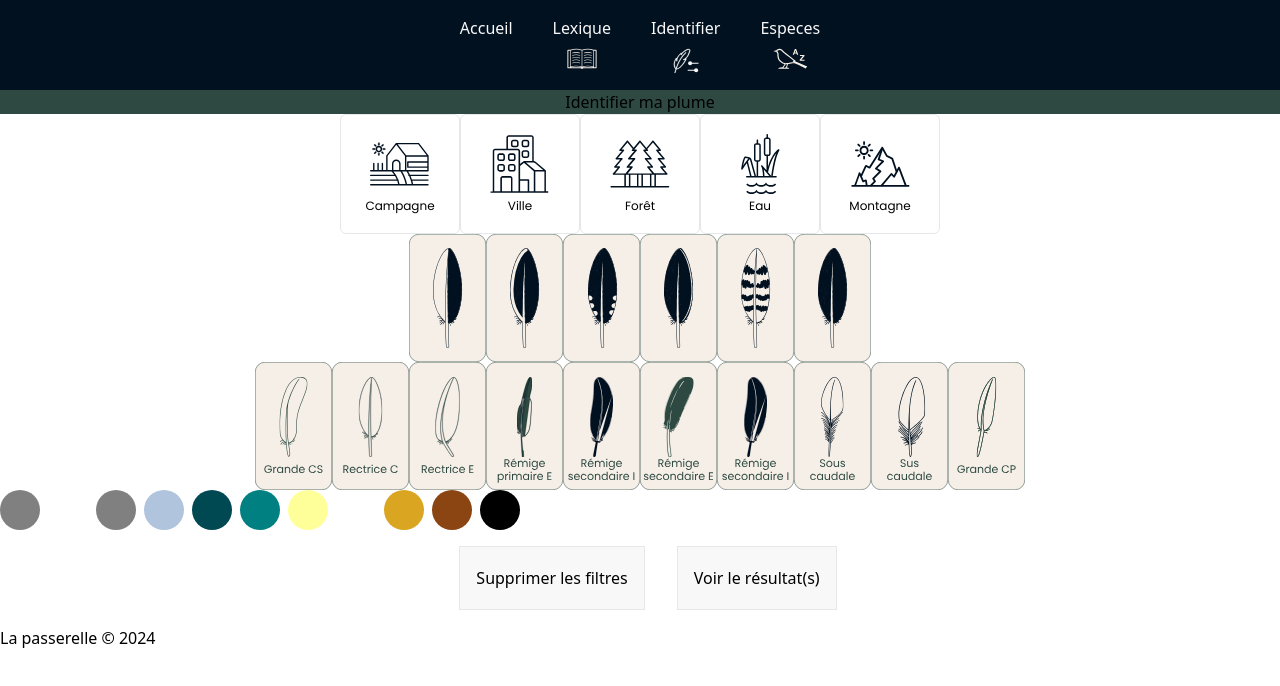
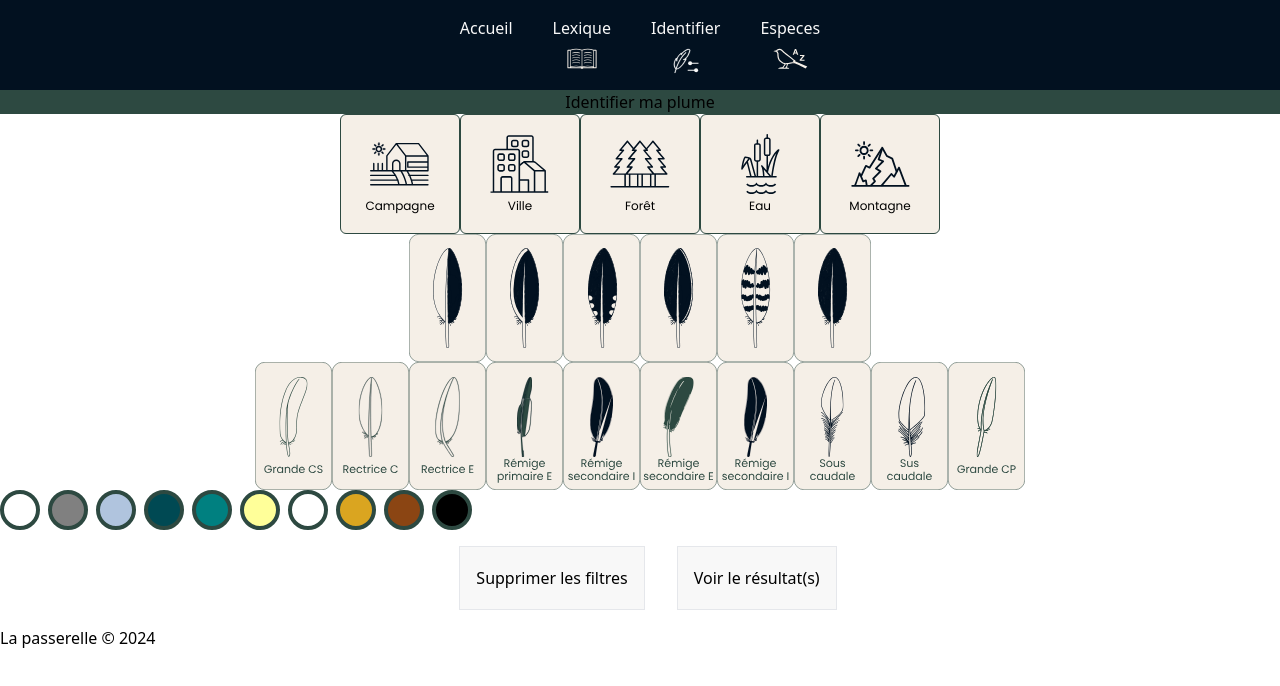
Before and after one commit to MicroTarion/ProjetPlumes, a React (Vite) app in the folder plumes-projet-front/: page /identifier in a window 1280 px wide. Shown: the top 686 px of the page. Built offline with nearby package versions, Linux system fonts and the light colour scheme.

Commit message:
ajouts states pour composants

```diff
--- a/plumes-projet-front/src/components/cards/FindingLocationCards.jsx
+++ b/plumes-projet-front/src/components/cards/FindingLocationCards.jsx
@@ -3,19 +3,65 @@ const FindingLocationCards = ({ title, logoFileName, handleClick, selected }) =>
   const imagePath = `/lieux/${logoFileName}`;
   const finalPath = imagePath;
 
+  // const style = {
+  //    backgroundColor: selected ? 'vert-naturaliste' : 'blanc-tourterelle',
+  //    // backgroundColor: selected ? 'ui-blanc-tourterelle' : 'ui-vert-naturaliste',
+  //     borderColor: selected ? 'vert-naturaliste' : 'blanc-tourterelle',
+  //     color: selected ? 'vert-naturaliste' : 'blanc-plume',
+  // };
+
   const style = {
-     backgroundColor: selected ? 'vert-naturaliste' : 'blanc-tourterelle',
-     // backgroundColor: selected ? 'ui-blanc-tourterelle' : 'ui-vert-naturaliste',
-      borderColor: selected ? 'vert-naturaliste' : 'blanc-tourterelle',
-      color: selected ? 'vert-naturaliste' : 'blanc-plume',
+    backgroundColor: selected ? 'vert-naturaliste' : 'blanc-tourterelle',
+    borderColor: selected ? 'ui-blanc-plume' : 'ui-vert-naturaliste',
+    color: selected ? 'ui-blanc-plume' : 'ui-vert-naturaliste',
   };
 
   return (
-      <div onClick={handleClick} className={`w-[80px] h-[80px] lg:w-[120px] lg:h-[120px] p-3 border border-${style.borderColor} rounded-md text-${style.color} bg-${style.backgroundColor} flex flex-col items-center justify-center`}>
-          <img src={finalPath} alt={title} className={`w-[40px] h-[40px] lg:w-[60px] lg:h-[60px] color-${style.color}`} />
-          <h2 className={`font-poppins text-xs mt-1 text-${style.color}`}>{title}</h2>
+      // <div onClick={handleClick} className={`w-[80px] h-[80px] lg:w-[120px] lg:h-[120px] p-3 border border-${style.borderColor} rounded-md text-${style.color} bg-${style.backgroundColor} flex flex-col items-center justify-center`}>
+      //     <img src={finalPath} alt={title} className={`w-[40px] h-[40px] lg:w-[60px] lg:h-[60px] color-${style.color}`} />
+      //     <h2 className={`font-poppins text-xs mt-1 text-${style.color}`}>{title}</h2>
+      // </div>
+      <div onClick={handleClick} className={`w-[80px] h-[80px] lg:w-[120px] lg:h-[120px] p-3 border rounded-md bg-${style.backgroundColor} border-${style.borderColor} flex flex-col items-center justify-center`}>
+        <img src={finalPath} alt={title} className={`w-[40px] h-[40px] lg:w-[60px] lg:h-[60px] text-${style.color}`} />
+        <h2 className={`font-poppins text-xs mt-1 text-${style.color}`}>{title}</h2>
       </div>
   );
 };
 
 export default FindingLocationCards;
+
+// import clsx from "clsx";
+// import { ReactSVG } from "react-svg";
+
+// import "./style.css";
+
+// const FindingLocationCards = ({
+//   title,
+//   logoFileName,
+//   handleClick,
+//   selected,
+// }) => {
+//   const imagePath = `/lieux/${logoFileName}`;
+
+//   const divStyle = clsx({
+//     "w-[80px] h-[80px] lg:w-[120px] lg:h-[120px] p-3 border rounded-md flex flex-col items-center justify-center": true,
+//     "border-vert-naturaliste text-vert-naturaliste bg-vert-naturaliste":
+//       selected,
+//     "border-blanc-tourterelle text-blanc-plume bg-blanc-tourterelle": !selected,
+//   });
+
+//   const headerStyle = clsx({
+//     "font-poppins text-xs mt-1": true,
+//     "text-vert-naturaliste": selected,
+//     "text-blanc-plume": !selected,
+//   });
+
+//   return (
+//     <div onClick={handleClick} className={divStyle}>
+//       <ReactSVG src={imagePath} className={selected ? "selected" : null} />
+//       <h2 className={headerStyle}>{title}</h2>
+//     </div>
+//   );
+// };
+
+// export default FindingLocationCards;
--- a/plumes-projet-front/src/components/cards/PaletCard.jsx
+++ b/plumes-projet-front/src/components/cards/PaletCard.jsx
@@ -1,28 +1,154 @@
-const PaletCard = () => {
+// const PaletCard = () => {
 
-const defaultStyle = "w-10 h-10 flex-shrink-0 rounded-full mr-2"
-   return (
-     <>
-       <div className="flex flex-row">
+// const defaultStyle = "w-10 h-10 flex-shrink-0 rounded-full mr-2 border-2 border-solid border-noir-corbeau";
+//    return (
+//      <>
+//        <div className="flex flex-row">
 
-          <div className={defaultStyle + " bg-search-gris"}/>
-          <div className={defaultStyle + " bg-search-blanc"}/>
-          <div className={defaultStyle + " bg-search-gris"}/>
-          <div className={defaultStyle + " bg-search-gris-bleute"}/>
-          <div className={defaultStyle + " bg-search-bleu"}/>
-          <div className={defaultStyle + " bg-search-vert"}/>
-          <div className={defaultStyle + " bg-search-jaune"}/>
-          <div className={defaultStyle + " bg-search-orange"}/>
-          <div className={defaultStyle + " bg-search-fauve"}/>
-          <div className={defaultStyle + " bg-search-marron"}/>
-          <div className={defaultStyle + " bg-search-noir"}/>
+//           <div className={defaultStyle + " bg-search-blanc"}/>
+//           <div className={defaultStyle + " bg-search-gris"}/>
+//           <div className={defaultStyle + " bg-search-gris-bleute"}/>
+//           <div className={defaultStyle + " bg-search-bleu"}/>
+//           <div className={defaultStyle + " bg-search-vert"}/>
+//           <div className={defaultStyle + " bg-search-jaune"}/>
+//           <div className={defaultStyle + " bg-search-orange"}/>
+//           <div className={defaultStyle + " bg-search-fauve"}/>
+//           <div className={defaultStyle + " bg-search-marron"}/>
+//           <div className={defaultStyle + " bg-search-noir"}/>
 
-     </div>
-     </>
+//      </div>
+//      </>
 
 
-   );
- };
+//    );
+//  };
 
 
+// export default PaletCard;
+// import { useState } from "react";
+// const PaletCard = () => {
+//   const [selected, setSelected] = useState(Array(10).fill(false));
+
+//   const colors = ["blanc", "gris", "gris-bleute", "bleu", "vert", "jaune", "orange", "fauve", "marron", "noir"];
+
+//   const defaultStyle = "w-10 h-10 flex-shrink-0 rounded-full mr-2 border-2 border-solid border-ui-noir-corbeau";
+//   const selectedStyle = "border-4 border-solid border-grey-500";
+
+//   const handleItemClick = (index) => {
+//     const updatedSelected = [...selected];
+//     updatedSelected[index] = !updatedSelected[index];
+//     setSelected(updatedSelected);
+//   };
+
+//   return (
+//     <>
+//       <div className="flex flex-row">
+//         {colors.map((color, index) => (
+//           <div
+//             key={index}
+//             className={selected[index] ? defaultStyle + ` bg-search-${color} ${selectedStyle}` : defaultStyle + ` bg-search-${color}`}
+//             onClick={() => handleItemClick(index)}
+//           />
+//         ))}
+//       </div>
+//     </>
+//   );
+// };
+
+// export default PaletCard;
+
+// import { useState } from 'react';
+
+// const PaletCard = () => {
+//   const [selected, setSelected] = useState(null);
+
+//   const defaultStyle = "w-10 h-10 flex-shrink-0 rounded-full mr-2 border-2 border-solid border-ui-noir-corbeau";
+//   const selectedStyle = "border-4 border-solid border-red-500";
+
+//   return (
+//     <>
+//       <div className="flex flex-row">
+//         <div className={selected === "blanc" ? defaultStyle + " bg-search-blanc " + selectedStyle : defaultStyle + " bg-search-blanc"} onClick={() => setSelected("blanc")} />
+//         <div className={selected === "gris" ? defaultStyle + " bg-search-gris " + selectedStyle : defaultStyle + " bg-search-gris"} onClick={() => setSelected("gris")} />
+//         <div className={selected === "gris-bleute" ? defaultStyle + " bg-search-gris-bleute " + selectedStyle : defaultStyle + " bg-search-gris-bleute"} onClick={() => setSelected(  "gris-bleute")} />
+//         <div className={selected === "bleu" ? defaultStyle + " bg-search-bleu " + selectedStyle : defaultStyle + " bg-search-bleu"} onClick={() => setSelected("bleu")} />
+//         <div className={selected === "vert" ? defaultStyle + " bg-search-vert " + selectedStyle : defaultStyle + " bg-search-vert"} onClick={() => setSelected(  "vert")} />
+//         <div className={selected  === "jaune" ? defaultStyle + " bg-search-jaune " + selectedStyle : defaultStyle + " bg-search-jaune"} onClick={() => setSelected(  "jaune")} />
+//         <div className={selected  === "orange" ? defaultStyle + " bg-search-orange " + selectedStyle : defaultStyle + " bg-search-orange"} onClick={() => setSelected(  "orange" )} />
+//         <div className={selected  === "fauve" ? defaultStyle + " bg-search-fauve " + selectedStyle : defaultStyle + " bg-search-fauve"} onClick={() => setSelected(    "fauve")} />
+//         <div className={selected  === "marron" ? defaultStyle + " bg-search-marron " + selectedStyle : defaultStyle + " bg-search-marron"} onClick={() => setSelected(  "marron")} />
+//         <div className={selected === "noir" ? defaultStyle + " bg-search-noir " + selectedStyle : defaultStyle + " bg-search-noir"} onClick={() => setSelected(    "noir")} />
+//       </div>
+//     </>
+//   );
+// };
+
+// export default PaletCard;
+
+// import { useState } from 'react';
+
+// const PaletCard = () => {
+//   const [selected, setSelected] = useState(null);
+
+//   const colors = ["blanc", "gris", "gris-bleute", "bleu", "vert", "jaune", "orange", "fauve", "marron", "noir"];
+
+//   const defaultStyle = "w-10 h-10 flex-shrink-0 rounded-full mr-2 border-2 border-solid border-ui-noir-corbeau";
+//   const selectedStyle = "border-4 border-solid border-red-500";
+
+//   const handleItemClick = (color) => {
+//     setSelected(selected === color ? null : color);
+//   };
+
+//   return (
+//     <>
+//       <div className="flex flex-row">
+//         {colors.map((color, index) => (
+//           <div
+//             key={index}
+//             className={selected === color ? defaultStyle + ` bg-search-${color} ${selectedStyle}` : defaultStyle + ` bg-search-${color}`}
+//             onClick={() => handleItemClick(color)}
+//           />
+//         ))}
+//       </div>
+//     </>
+//   );
+// };
+
+// export default PaletCard;
+
+import { useState } from 'react';
+
+const PaletCard = () => {
+  const [selectedColors, setSelectedColors] = useState([]);
+
+  const colors = ["blanc", "gris", "gris-bleute", "bleu", "vert", "jaune", "orange", "fauve", "marron", "noir"];
+
+  const defaultStyle = "w-10 h-10 flex-shrink-0 rounded-full mr-2 border-4 border-solid border-ui-vert-naturaliste";
+  const selectedStyle = "border-8 border-solid border-ui-vert-naturaliste";
+
+  const handleItemClick = (color) => {
+    setSelectedColors((prevSelectedColors) => {
+      if (prevSelectedColors.includes(color)) {
+        return prevSelectedColors.filter((selectedColor) => selectedColor !== color);
+      } else {
+        return [...prevSelectedColors, color];
+      }
+    });
+  };
+
+  return (
+    <>
+      <div className="flex flex-row">
+        {colors.map((color, index) => (
+          <div
+            key={index}
+            className={selectedColors.includes(color) ? defaultStyle + ` bg-search-${color} ${selectedStyle}` : defaultStyle + ` bg-search-${color}`}
+            onClick={() => handleItemClick(color)}
+          />
+        ))}
+      </div>
+    </>
+  );
+};
+
 export default PaletCard;
--- a/plumes-projet-front/src/pages/identifier/index.jsx
+++ b/plumes-projet-front/src/pages/identifier/index.jsx
@@ -19,6 +19,7 @@ const IdentifierPage = () => {
   const [motifPlume, setMotifPlume] = useState (null);
   const [selectedLocation, setSelectedLocation] = useState(null);
   const [selectedFeatherType, setSelectedFeatherType] = useState(null);
+  const [selectedPalet, setSelectedPalet] = useState(null);
 
   const plumeData = [
     {
@@ -108,10 +109,10 @@ const IdentifierPage = () => {
 
       <div className="flex flex-row items-center justify-center">
         {plumeData.map((plume) => (
-          <FeatherTypeCards key={plume.Id_Plumes} type={plume["types de plumes"]} folder="typePlume" />
+          <FeatherTypeCards key={plume.Id_Plumes} type={plume["types de plumes"]} folder="typePlume" handleClick={() => setSelectedFeatherType(plume["types de plumes"])} selected={selectedFeatherType === plume["types de plumes"]}/>
         ))}
       </div>
-      <PaletCard title="Autre Card" logoFileName="autre-icon.svg" />
+      <PaletCard title="Autre Card" logoFileName="autre-icon.svg" handleClick={() => setSelectedPalet("autre")} selected={selectedPalet === "autre"} />
 
          <ContainerButton onClickDelete={() => console.log("detele")} onClickSeeResults={() => console.log("see result")} />
     </div>
--- a/plumes-projet-front/tailwind.config.js
+++ b/plumes-projet-front/tailwind.config.js
@@ -34,7 +34,17 @@ export default {
         'blanc-plume': '#F8F8F8',
 
       },
-
+      borderColor: {
+        'ui-noir-corbeau': '#021120',
+        'ui-vert-naturaliste': '#2D4941',
+        'ui-blanc-tourterelle': '#F5EFE7',
+        'ui-blanc-plume': '#F8F8F8',
+      },
+      textColor: {
+        'ui-noir-corbeau': '#021120',
+        'ui-vert-naturaliste': '#2D4941',
+        'ui-blanc-plume': '#F8F8F8',
+      },
       fontFamily: {
         'f37-attila': ['F37 Attila', 'sans-serif'],
         'poppins': ['Poppins', 'sans-serif'],
```
